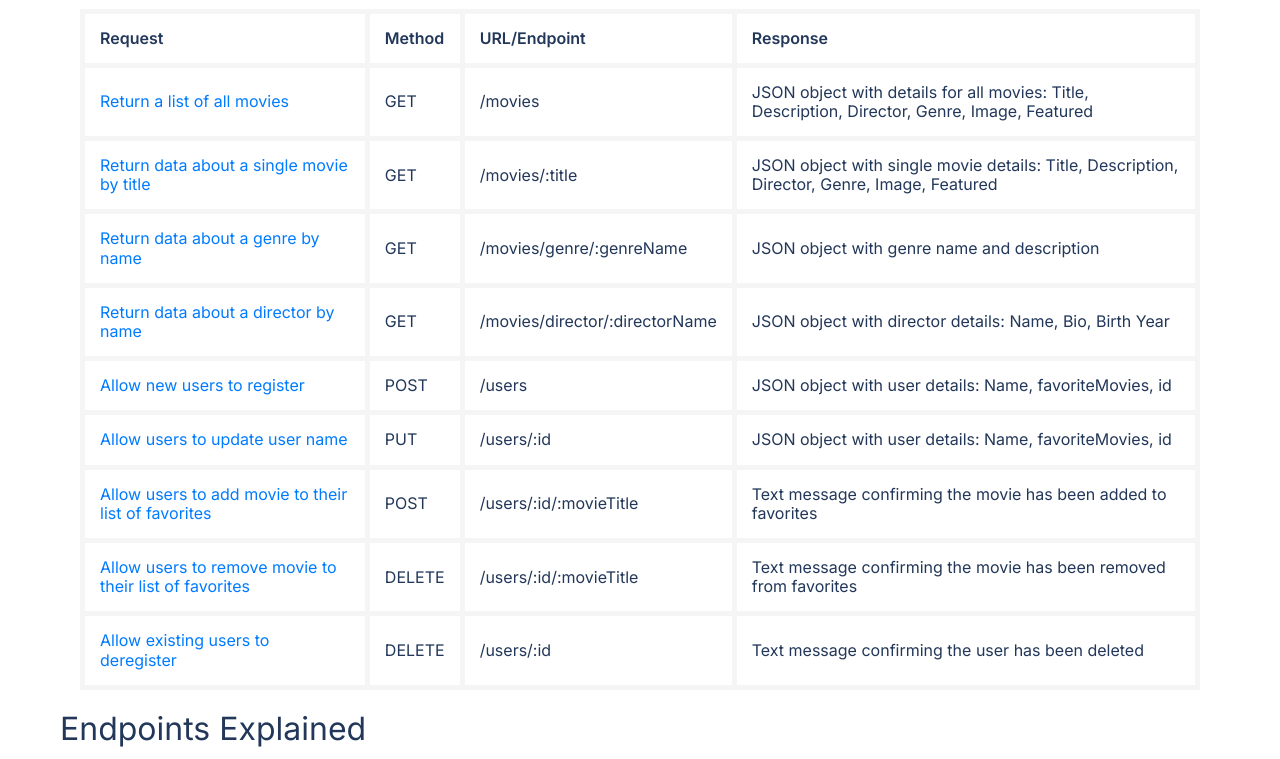
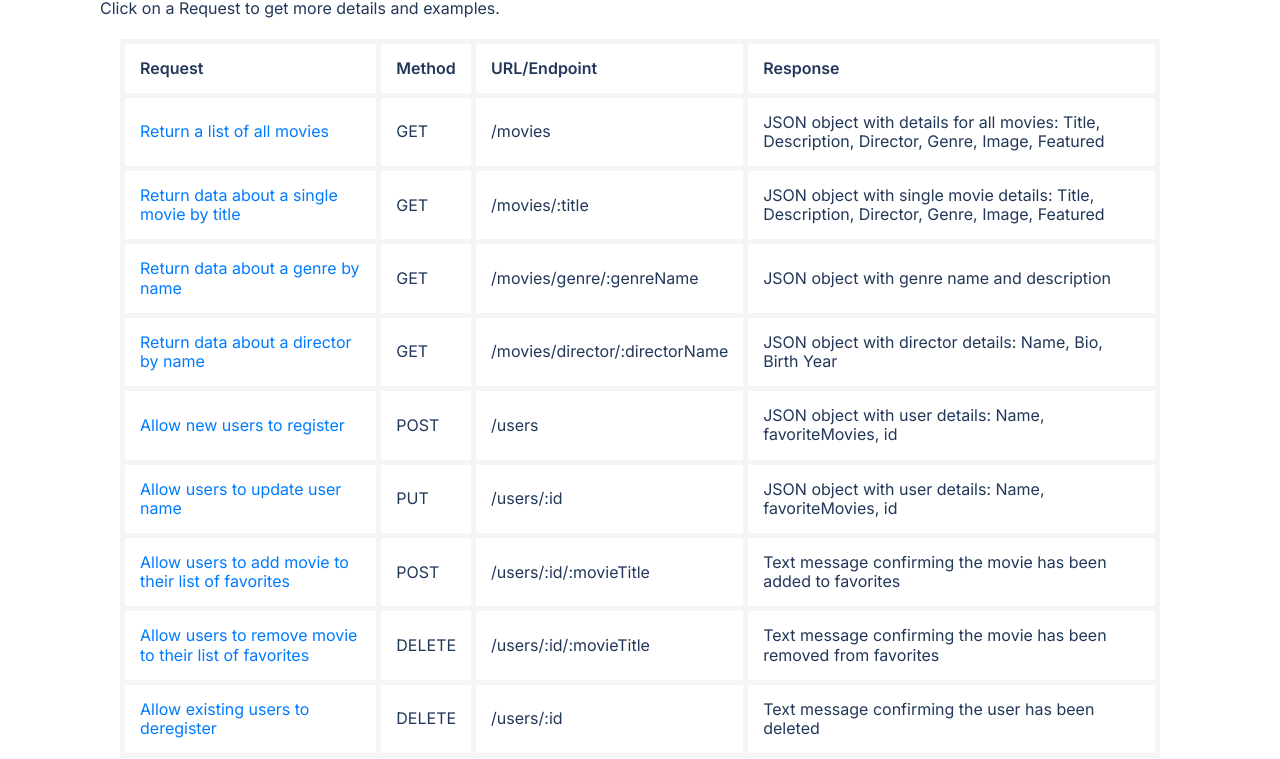
Before and after one commit to RParker505/movie_api, a website: page public/documentation.html in a window 1280 px wide. Shown: the part 273-1032 px from the top of the page. Drawn offline with nearby package versions, Linux system fonts and the light colour scheme.

Commit message:
Adjust body padding

```diff
--- a/public/styles.css
+++ b/public/styles.css
@@ -1,5 +1,5 @@
 body {
-    padding: 20px 60px 60px 60px;
+    padding: 50px 100px 50px 100px;
     font-family: 'Inter', sans-serif; /* Use Inter font if available, sans-serif if not */
     color: #223759;
     font-weight: 400;
```
